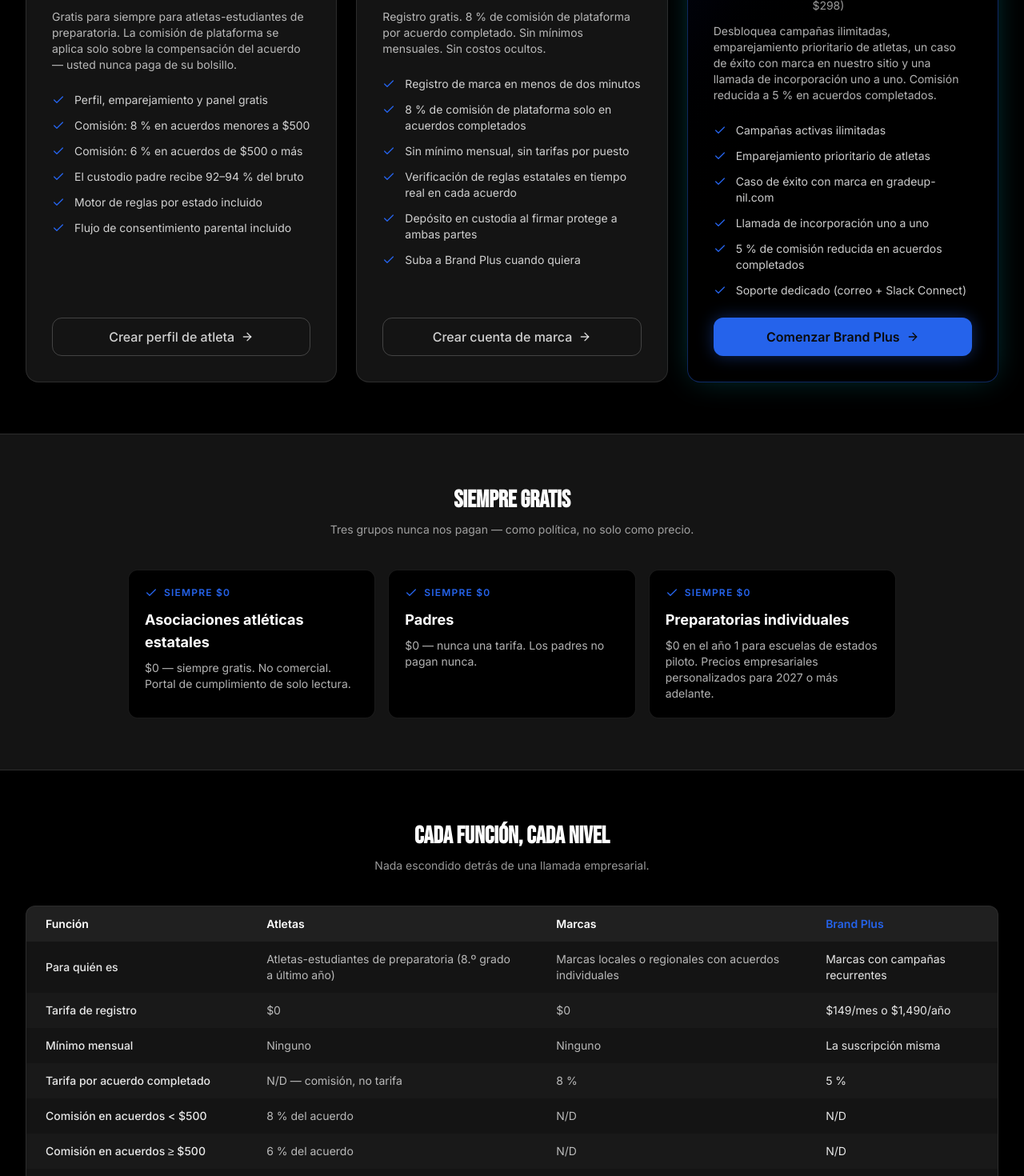
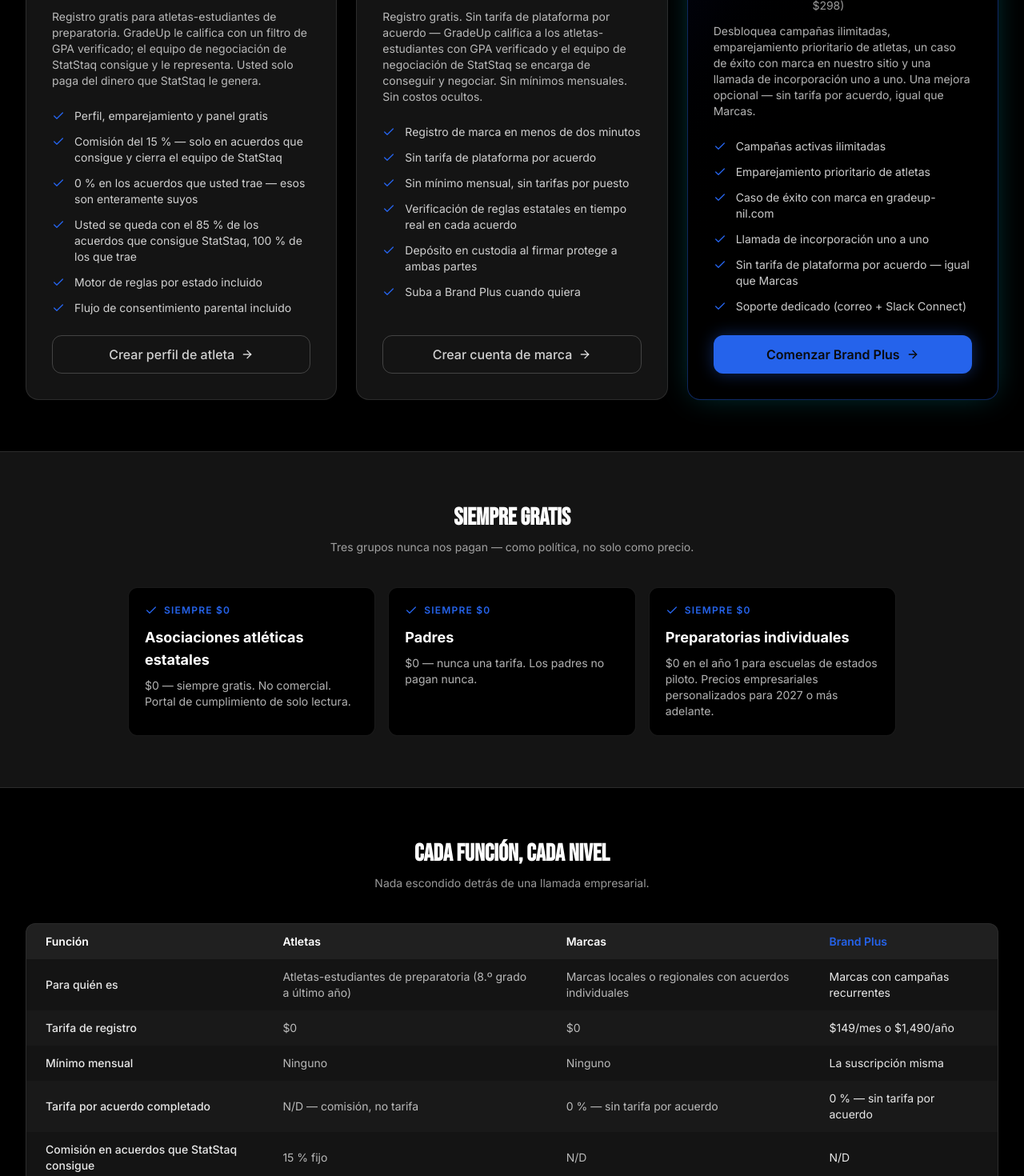
Before and after one commit to Hempp/gradeup-nil, a Next.js app in the folder gradeup-next/: page /es/pricing in a window 1280 px wide. Shown: the part 680-2150 px from the top of the page at 80% size. Built offline with nearby package versions, Linux system fonts and the light colour scheme; no server answers.

Commit message:
copy: pricing → StatStaq model (free · 15% sourced · 0% brought), EN + ES

```diff
--- a/gradeup-next/src/app/es/pricing/page.tsx
+++ b/gradeup-next/src/app/es/pricing/page.tsx
@@ -109,10 +109,10 @@
     { label: 'Para quién es', athletes: 'Atletas-estudiantes de preparatoria (8.º grado a último año)', brands: 'Marcas locales o regionales con acuerdos individuales', brandPlus: 'Marcas con campañas recurrentes' },
     { label: 'Tarifa de registro', athletes: '$0', brands: '$0', brandPlus: '$149/mes o $1,490/año' },
     { label: 'Mínimo mensual', athletes: 'Ninguno', brands: 'Ninguno', brandPlus: 'La suscripción misma' },
-    { label: 'Tarifa por acuerdo completado', athletes: 'N/D — comisión, no tarifa', brands: '8 %', brandPlus: '5 %' },
-    { label: 'Comisión en acuerdos < $500', athletes: '8 % del acuerdo', brands: 'N/D', brandPlus: 'N/D' },
-    { label: 'Comisión en acuerdos ≥ $500', athletes: '6 % del acuerdo', brands: 'N/D', brandPlus: 'N/D' },
-    { label: 'Participación del custodio padre', athletes: '92\u201394 % del bruto', brands: 'N/D', brandPlus: 'N/D' },
+    { label: 'Tarifa por acuerdo completado', athletes: 'N/D — comisión, no tarifa', brands: '0 % — sin tarifa por acuerdo', brandPlus: '0 % — sin tarifa por acuerdo' },
+    { label: 'Comisión en acuerdos que StatStaq consigue', athletes: '15 % fijo', brands: 'N/D', brandPlus: 'N/D' },
+    { label: 'Comisión en acuerdos que usted trae', athletes: '0 %', brands: 'N/D', brandPlus: 'N/D' },
+    { label: 'Participación del custodio padre', athletes: '85 % conseguidos \u00b7 100 % tra\u00eddos', brands: 'N/D', brandPlus: 'N/D' },
     { label: 'Verificación de reglas estatales', athletes: 'Sí, incluido', brands: 'Sí, incluido', brandPlus: 'Sí, incluido' },
     { label: 'Arquitectura de consentimiento parental', athletes: 'Sí, incluido', brands: 'Sí, incluido', brandPlus: 'Sí, incluido' },
     { label: 'Resolución de disputas', athletes: 'Sí, incluido', brands: 'Sí, incluido', brandPlus: 'Sí, incluido' },
--- a/gradeup-next/src/lib/i18n/dictionaries/en.ts
+++ b/gradeup-next/src/lib/i18n/dictionaries/en.ts
@@ -341,28 +341,28 @@
     metadata: {
       title: 'Pricing — GradeUp HS-NIL',
       description:
-        'Transparent NIL pricing for HS scholar-athletes, their parents, and local brands. No sales calls. No hidden fees. 8% take-rate on deals.',
+        'Transparent NIL pricing for HS scholar-athletes, their parents, and local brands. No sales calls. No hidden fees. Free to join — 15% only on deals StatStaq sources, 0% on deals you bring.',
     },
     hero: {
       badge: 'Transparent pricing',
       titlePrefix: 'Pricing that doesn\u2019t require a',
       titleAccent: 'sales call.',
       subtitle:
-        'We publish our take-rate, our subscription price, and what\u2019s included — so parents, athletes, brands, and compliance officers can read this page, decide, and sign up in minutes.',
+        'We publish our commission structure, our subscription price, and what\u2019s included — so parents, athletes, brands, and compliance officers can read this page, decide, and sign up in minutes.',
     },
     tiers: {
       mostPopular: 'Most popular for brands',
       athletesName: 'Athletes',
-      athletesHeadline: 'Free forever',
+      athletesHeadline: 'Free to join',
       athletesPrice: '$0',
       athletesPriceDetail: 'per month',
       athletesDescription:
-        'Free forever for HS scholar-athletes. The platform take-rate is applied to deal compensation only — you never pay out-of-pocket.',
+        'Free to join for HS scholar-athletes. GradeUp qualifies you with a verified-GPA gate; StatStaq’s deal desk sources and represents you. You only ever pay out of money StatStaq makes you.',
       athletesCta: 'Create athlete profile',
       athletesFeature1: 'Free profile, matching, and dashboard',
-      athletesFeature2: 'Take-rate: 8% on deals under $500',
-      athletesFeature3: 'Take-rate: 6% on deals $500 and above',
-      athletesFeature4: 'Parent custodian receives 92\u201394% of gross',
+      athletesFeature2: '15% commission — only on deals StatStaq’s deal desk sources and closes',
+      athletesFeature3: '0% on deals you bring yourself — those stay entirely yours',
+      athletesFeature4: 'You keep 85% of StatStaq-sourced deals, 100% of deals you bring',
       athletesFeature5: 'Per-state rules engine, included',
       athletesFeature6: 'Parental consent flow, included',
       brandsName: 'Brands',
@@ -370,10 +370,10 @@
       brandsPrice: '$0',
       brandsPriceDetail: 'to sign up',
       brandsDescription:
-        'Free to sign up. 8% platform fee per completed deal. No monthly minimums. No hidden costs.',
+        'Free to sign up. No per-deal platform fee — GradeUp qualifies verified-GPA scholar-athletes and StatStaq’s deal desk handles sourcing and negotiation. No monthly minimums. No hidden costs.',
       brandsCta: 'Create brand account',
       brandsFeature1: 'Self-serve brand signup in under two minutes',
-      brandsFeature2: '8% platform fee on completed deals only',
+      brandsFeature2: 'No per-deal platform fee',
       brandsFeature3: 'No monthly minimum, no seat fees',
       brandsFeature4: 'Real-time state-rule preflight on every deal',
       brandsFeature5: 'Escrow-at-signing protects both parties',
@@ -383,13 +383,13 @@
       brandPlusPrice: '$149',
       brandPlusPriceDetail: 'per month, or $1,490/yr (save $298)',
       brandPlusDescription:
-        'Unlocks unlimited campaigns, priority athlete matching, a branded case study on our site, and a 1-on-1 onboarding call. Platform fee reduced to 5% on completed deals.',
+        'Unlocks unlimited campaigns, priority athlete matching, a branded case study on our site, and a 1-on-1 onboarding call. An optional upgrade — no per-deal platform fee, same as Brands.',
       brandPlusCta: 'Start Brand Plus',
       brandPlusFeature1: 'Unlimited active campaigns',
       brandPlusFeature2: 'Priority athlete matching in the queue',
       brandPlusFeature3: 'Branded case study on gradeup-nil.com',
       brandPlusFeature4: '1-on-1 onboarding call with our team',
-      brandPlusFeature5: 'Reduced 5% platform fee on completed deals',
+      brandPlusFeature5: 'No per-deal platform fee — same as Brands',
       brandPlusFeature6: 'Dedicated support (email + Slack Connect)',
     },
     alwaysFree: {
@@ -417,13 +417,13 @@
     faq: {
       heading: 'Frequently asked questions',
       q1: 'Why is it free for parents?',
-      a1: 'Parents are the trusted adults in the HS-NIL system. We do not charge them. Ever. Parents never see a fee for signing up, approving a deal, or acting as the custodian of their athlete\u2019s earnings. Our take-rate on brand deals pays for the platform, compliance, and state-disclosure infrastructure.',
-      q2: 'What is a "take-rate"?',
-      a2: 'A take-rate is the percentage of a completed deal that the platform retains to cover its costs. GradeUp\u2019s take-rate is 8% on deals under $500 and 6% on deals of $500 or more. The remaining 92\u201394% goes to the parent custodian account for the benefit of the athlete. For example, on a $300 deal, the athlete\u2019s custodian receives $276; on a $1,000 deal, the custodian receives $940.',
+      a1: 'Parents are the trusted adults in the HS-NIL system. We do not charge them. Ever. Parents never see a fee for signing up, approving a deal, or acting as the custodian of their athlete\u2019s earnings. Our 15% commission on deals StatStaq\u2019s deal desk sources pays for the platform, compliance, and state-disclosure infrastructure.',
+      q2: 'What\u2019s the difference between a StatStaq-sourced deal and a deal I bring myself?',
+      a2: 'GradeUp is the verified-GPA scholar-athlete layer of StatStaq. GradeUp qualifies you; StatStaq\u2019s deal desk sources, negotiates, and closes brand deals on your behalf \u2014 and takes a flat 15% commission only when it brings you an opportunity and closes it. No deal, no fee. If you already have a sponsor, StatStaq will produce, value, and paper the deal for you and take 0% \u2014 that deal stays entirely yours. For example, on a $1,000 deal StatStaq sources, your custodian keeps $850; on a $1,000 deal you bring yourself, your custodian keeps the full $1,000.',
       q3: 'How do I know my deal is in compliance?',
-      a3: 'Every deal is validated in real time against the current rules for the athlete\u2019s state. Our per-state rules engine checks for prohibited categories (alcohol, tobacco, gambling, etc.), disclosure windows, amount caps where applicable, and consent scope. Non-compliant deals are rejected at creation, before anyone signs. The state athletic association receives an auditable disclosure record for every completed deal in their state.',
-      q4: 'What happens if the platform fee would eat too much of a small deal?',
-      a4: 'We already designed for this: below $500 the take-rate is 8%, so on a $50 deal the fee is $4. We do not charge flat minimums that disproportionately impact small deals. If a deal ever fails state-rule validation, no fee is charged because no deal occurred.',
+      a3: 'Every deal \u2014 whether StatStaq sources it or you bring it \u2014 is validated in real time against the current rules for the athlete\u2019s state. Our per-state rules engine checks for prohibited categories (alcohol, tobacco, gambling, etc.), disclosure windows, amount caps where applicable, and consent scope. Non-compliant deals are rejected at creation, before anyone signs. The state athletic association receives an auditable disclosure record for every completed deal in their state.',
+      q4: 'Does the commission scale with deal size?',
+      a4: 'No \u2014 it\u2019s a flat 15% on any deal StatStaq\u2019s deal desk sources and closes, with no sliding scale and no flat minimum that disproportionately hits small deals. On a $200 sourced deal the commission is $30; on a $5,000 sourced deal it\u2019s $750. Deals you bring yourself are always 0%. If a deal ever fails state-rule validation, no fee is charged because no deal occurred.',
       q5: 'Do you charge schools?',
       a5: 'No. Individual high schools pay $0 in year 1 of a pilot state. Future custom enterprise pricing may exist for schools seeking advanced reporting or integrations starting in 2027, but there is no fee today.',
       q6: 'Do you charge the state athletic association?',
@@ -440,7 +440,7 @@
       primary: 'Create a brand account',
       secondary: 'Create an athlete profile',
       disclaimer:
-        'We do not charge application fees. We do not charge athletes. Parents never see a fee. Our take-rate pays for platform + compliance + state-disclosure infrastructure.',
+        'We do not charge application fees. We do not charge athletes. Parents never see a fee. Our 15% commission on StatStaq-sourced deals pays for platform + compliance + state-disclosure infrastructure.',
     },
   },
 
--- a/gradeup-next/src/lib/i18n/dictionaries/es.ts
+++ b/gradeup-next/src/lib/i18n/dictionaries/es.ts
@@ -372,28 +372,28 @@
     metadata: {
       title: 'Precios — GradeUp HS-NIL',
       description:
-        'Precios NIL transparentes para atletas-estudiantes de preparatoria, sus padres y marcas locales. Sin llamadas de ventas. Sin tarifas ocultas. 8 % de comisión sobre los acuerdos.',
+        'Precios NIL transparentes para atletas-estudiantes de preparatoria, sus padres y marcas locales. Sin llamadas de ventas. Sin tarifas ocultas. Registro gratis — 15 % solo en acuerdos que consigue StatStaq, 0 % en los que usted trae.',
     },
     hero: {
       badge: 'Precios transparentes',
       titlePrefix: 'Precios que no requieren una',
       titleAccent: 'llamada de ventas.',
       subtitle:
-        'Publicamos nuestra comisión, el precio de suscripción y lo que está incluido — para que padres, atletas, marcas y oficiales de cumplimiento puedan leer esta página, decidir y registrarse en minutos.',
+        'Publicamos nuestra estructura de comisiones, el precio de suscripción y lo que está incluido — para que padres, atletas, marcas y oficiales de cumplimiento puedan leer esta página, decidir y registrarse en minutos.',
     },
     tiers: {
       mostPopular: 'El más popular para marcas',
       athletesName: 'Atletas',
-      athletesHeadline: 'Gratis para siempre',
+      athletesHeadline: 'Registro gratis',
       athletesPrice: '$0',
       athletesPriceDetail: 'al mes',
       athletesDescription:
-        'Gratis para siempre para atletas-estudiantes de preparatoria. La comisión de plataforma se aplica solo sobre la compensación del acuerdo — usted nunca paga de su bolsillo.',
+        'Registro gratis para atletas-estudiantes de preparatoria. GradeUp le califica con un filtro de GPA verificado; el equipo de negociación de StatStaq consigue y le representa. Usted solo paga del dinero que StatStaq le genera.',
       athletesCta: 'Crear perfil de atleta',
       athletesFeature1: 'Perfil, emparejamiento y panel gratis',
-      athletesFeature2: 'Comisión: 8 % en acuerdos menores a $500',
-      athletesFeature3: 'Comisión: 6 % en acuerdos de $500 o más',
-      athletesFeature4: 'El custodio padre recibe 92\u201394 % del bruto',
+      athletesFeature2: 'Comisión del 15 % — solo en acuerdos que consigue y cierra el equipo de StatStaq',
+      athletesFeature3: '0 % en los acuerdos que usted trae — esos son enteramente suyos',
+      athletesFeature4: 'Usted se queda con el 85 % de los acuerdos que consigue StatStaq, 100 % de los que trae',
       athletesFeature5: 'Motor de reglas por estado incluido',
       athletesFeature6: 'Flujo de consentimiento parental incluido',
       brandsName: 'Marcas',
@@ -401,11 +401,11 @@
       brandsPrice: '$0',
       brandsPriceDetail: 'para registrarse',
       brandsDescription:
-        'Registro gratis. 8 % de comisión de plataforma por acuerdo completado. Sin mínimos mensuales. Sin costos ocultos.',
+        'Registro gratis. Sin tarifa de plataforma por acuerdo — GradeUp califica a los atletas-estudiantes con GPA verificado y el equipo de negociación de StatStaq se encarga de conseguir y negociar. Sin mínimos mensuales. Sin costos ocultos.',
       brandsCta: 'Crear cuenta de marca',
       brandsFeature1: 'Registro de marca en menos de dos minutos',
       brandsFeature2:
-        '8 % de comisión de plataforma solo en acuerdos completados',
+        'Sin tarifa de plataforma por acuerdo',
       brandsFeature3: 'Sin mínimo mensual, sin tarifas por puesto',
       brandsFeature4:
         'Verificación de reglas estatales en tiempo real en cada acuerdo',
@@ -416,13 +416,13 @@
       brandPlusPrice: '$149',
       brandPlusPriceDetail: 'al mes, o $1,490/año (ahorra $298)',
       brandPlusDescription:
-        'Desbloquea campañas ilimitadas, emparejamiento prioritario de atletas, un caso de éxito con marca en nuestro sitio y una llamada de incorporación uno a uno. Comisión reducida a 5 % en acuerdos completados.',
+        'Desbloquea campañas ilimitadas, emparejamiento prioritario de atletas, un caso de éxito con marca en nuestro sitio y una llamada de incorporación uno a uno. Una mejora opcional — sin tarifa por acuerdo, igual que Marcas.',
       brandPlusCta: 'Comenzar Brand Plus',
       brandPlusFeature1: 'Campañas activas ilimitadas',
       brandPlusFeature2: 'Emparejamiento prioritario de atletas',
       brandPlusFeature3: 'Caso de éxito con marca en gradeup-nil.com',
       brandPlusFeature4: 'Llamada de incorporación uno a uno',
-      brandPlusFeature5: '5 % de comisión reducida en acuerdos completados',
+      brandPlusFeature5: 'Sin tarifa de plataforma por acuerdo — igual que Marcas',
       brandPlusFeature6: 'Soporte dedicado (correo + Slack Connect)',
     },
     alwaysFree: {
@@ -452,13 +452,13 @@
     faq: {
       heading: 'Preguntas frecuentes',
       q1: '¿Por qué es gratis para los padres?',
-      a1: 'Los padres son los adultos de confianza en el sistema HS-NIL. No les cobramos. Nunca. Los padres no ven una tarifa por registrarse, por aprobar un acuerdo o por actuar como custodio de los ingresos de su atleta. Nuestra comisión sobre los acuerdos de marca paga la plataforma, el cumplimiento y la infraestructura de divulgación estatal.',
-      q2: '¿Qué es una "comisión"?',
-      a2: 'Una comisión es el porcentaje de un acuerdo completado que la plataforma retiene para cubrir sus costos. La comisión de GradeUp es del 8 % en acuerdos menores a $500 y del 6 % en acuerdos de $500 o más. El 92\u201394 % restante va a la cuenta custodia del padre para beneficio del atleta. Por ejemplo, en un acuerdo de $300, el custodio recibe $276; en uno de $1,000, recibe $940.',
+      a1: 'Los padres son los adultos de confianza en el sistema HS-NIL. No les cobramos. Nunca. Los padres no ven una tarifa por registrarse, por aprobar un acuerdo o por actuar como custodio de los ingresos de su atleta. Nuestra comisión del 15 % sobre los acuerdos que consigue el equipo de StatStaq paga la plataforma, el cumplimiento y la infraestructura de divulgación estatal.',
+      q2: '¿Cuál es la diferencia entre un acuerdo que consigue StatStaq y uno que traigo yo mismo?',
+      a2: 'GradeUp es la capa de atletas-estudiantes con GPA verificado de StatStaq. GradeUp lo califica; el equipo de negociaci\u00f3n de StatStaq consigue, negocia y cierra acuerdos de marca en su nombre, y cobra una comisi\u00f3n fija del 15 % solo cuando trae una oportunidad y la cierra. Sin acuerdo, no hay tarifa. Si ya tiene un patrocinador, StatStaq producir\u00e1, valorar\u00e1 y documentar\u00e1 el acuerdo por usted y no cobrar\u00e1 nada, ese acuerdo es enteramente suyo. Por ejemplo, en un acuerdo de $1,000 que consigue StatStaq, su custodio se queda con $850; en un acuerdo de $1,000 que usted trae, su custodio se queda con los $1,000 completos.',
       q3: '¿Cómo sé que mi acuerdo cumple con las reglas?',
-      a3: 'Cada acuerdo se valida en tiempo real contra las reglas vigentes del estado del atleta. Nuestro motor de reglas por estado revisa categorías prohibidas (alcohol, tabaco, apuestas, etc.), ventanas de divulgación, topes de monto cuando aplican y alcance del consentimiento. Los acuerdos no conformes se rechazan al crearse, antes de que alguien firme. La asociación atlética estatal recibe un registro de divulgación auditable de cada acuerdo completado en su estado.',
-      q4: '¿Qué pasa si la comisión se come demasiado de un acuerdo pequeño?',
-      a4: 'Ya lo diseñamos pensando en eso: por debajo de $500 la comisión es del 8 %, así que en un acuerdo de $50 la tarifa es $4. No cobramos mínimos fijos que afecten desproporcionadamente a los acuerdos pequeños. Si un acuerdo falla la validación de reglas estatales, no se cobra tarifa porque el acuerdo no ocurrió.',
+      a3: 'Cada acuerdo, ya sea que lo consiga StatStaq o que usted lo traiga, se valida en tiempo real contra las reglas vigentes del estado del atleta. Nuestro motor de reglas por estado revisa categorías prohibidas (alcohol, tabaco, apuestas, etc.), ventanas de divulgación, topes de monto cuando aplican y alcance del consentimiento. Los acuerdos no conformes se rechazan al crearse, antes de que alguien firme. La asociación atlética estatal recibe un registro de divulgación auditable de cada acuerdo completado en su estado.',
+      q4: '¿La comisión cambia según el tamaño del acuerdo?',
+      a4: 'No: es un 15 % fijo en cualquier acuerdo que consiga y cierre el equipo de StatStaq, sin escala variable ni mínimos fijos que afecten desproporcionadamente a los acuerdos pequeños. En un acuerdo conseguido de $200 la comisión es $30; en uno de $5,000 es $750. Los acuerdos que usted trae siempre son 0 %. Si un acuerdo falla la validación de reglas estatales, no se cobra tarifa porque el acuerdo no ocurrió.',
       q5: '¿Les cobran a las escuelas?',
       a5: 'No. Las preparatorias individuales pagan $0 en el año 1 de un estado piloto. A partir de 2027 puede existir un precio empresarial personalizado para escuelas que busquen reportes o integraciones avanzadas, pero hoy no hay tarifa.',
       q6: '¿Les cobran a la asociación atlética estatal?',
@@ -475,7 +475,7 @@
       primary: 'Crear cuenta de marca',
       secondary: 'Crear perfil de atleta',
       disclaimer:
-        'No cobramos tarifas de solicitud. No cobramos a los atletas. Los padres nunca ven una tarifa. Nuestra comisión paga la plataforma, el cumplimiento y la infraestructura de divulgación estatal.',
+        'No cobramos tarifas de solicitud. No cobramos a los atletas. Los padres nunca ven una tarifa. Nuestra comisión del 15 % sobre los acuerdos que consigue StatStaq paga la plataforma, el cumplimiento y la infraestructura de divulgación estatal.',
     },
   },
 
```
Also changed, not shown: gradeup-next/src/app/(marketing)/pricing/page.tsx (+29 -28 lines).
